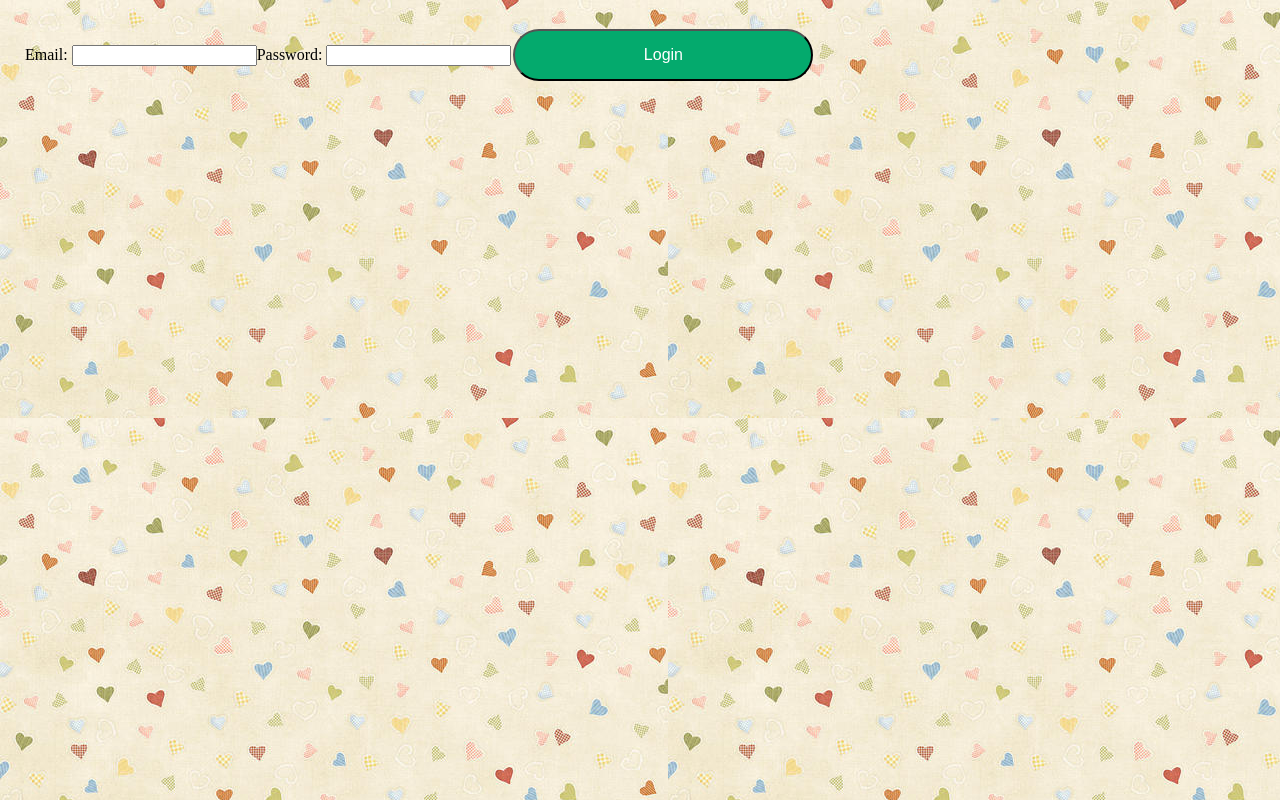
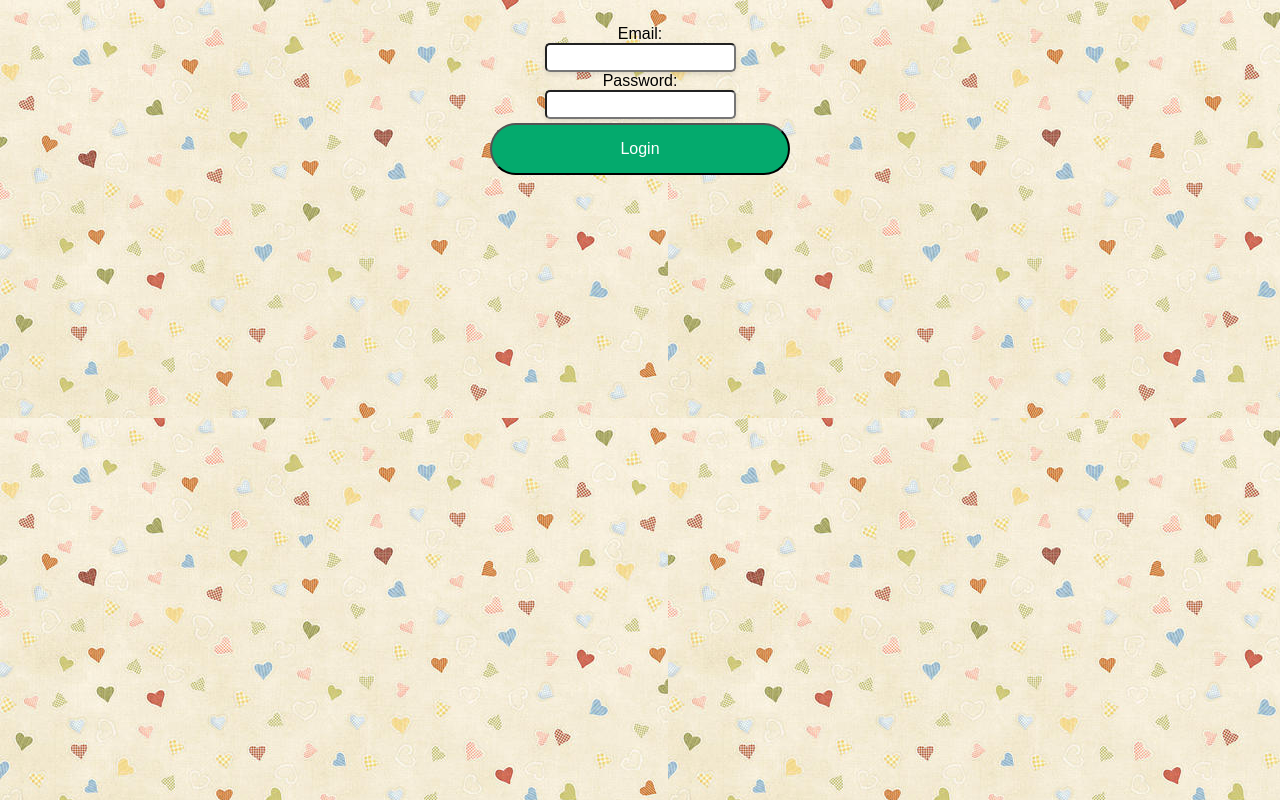
Before and after one commit to Suuu91/Pictionary, a React (Vite) app: page /login in a window 1280 px wide. Built offline with nearby package versions, Linux system fonts and the light colour scheme.

Commit message:
add new input css

```diff
--- a/src/components/login.jsx
+++ b/src/components/login.jsx
@@ -24,7 +24,7 @@ const Login = () => {
 
   return(
     <>
-      <form onSubmit={userLogin}>
+      <form onSubmit={userLogin} id="login">
         <label>Email: </label> <input type="email" value={email} onChange={(e)=>{setEmail(e.target.value)}}/>
         <label>Password: </label> <input type="password" value={password} onChange={(e)=>{setPassword(e.target.value)}}/>
         <button>Login</button>
--- a/src/components/register.jsx
+++ b/src/components/register.jsx
@@ -31,7 +31,7 @@ const Register = () =>{
 
   return (
     <>
-    <form onSubmit={submitForm}>
+    <form onSubmit={submitForm} id="register">
       <label>Email: </label> <input type="email" value={email} onChange={(e)=>setEmail(e.target.value)}/>
       <label>Username </label> <input type="text" value={username} onChange={(e)=>setUsername(e.target.value)}/>
       <label>Password: </label><input type="password" value={password} onChange={(e)=>setPassword(e.target.value)}/>
--- a/src/styles/home.css
+++ b/src/styles/home.css
@@ -31,3 +31,23 @@ body{
   margin: auto;
   background-repeat: repeat-x repeat-y;
 }
+
+#register, #login {
+  display: flex;
+  flex-direction: column;
+  align-items: center;
+}
+
+input {
+  padding: 5px;
+  border-radius: 5px;
+  box-shadow: 0 2px 5px rgba(0, 0, 0, 0.1);
+}
+
+input:focus {
+  background-color: #9ad5df;
+}
+
+label {
+  font-family: fantasy;
+}
```
